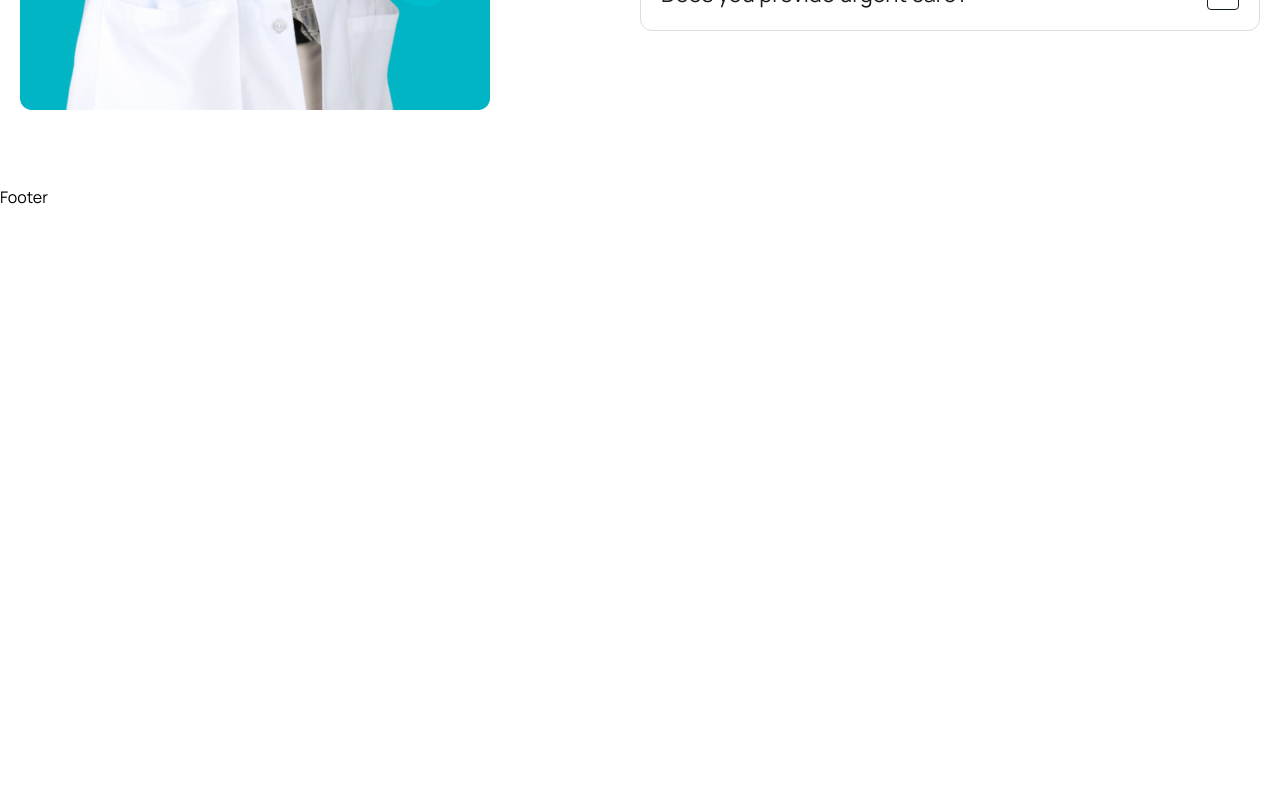
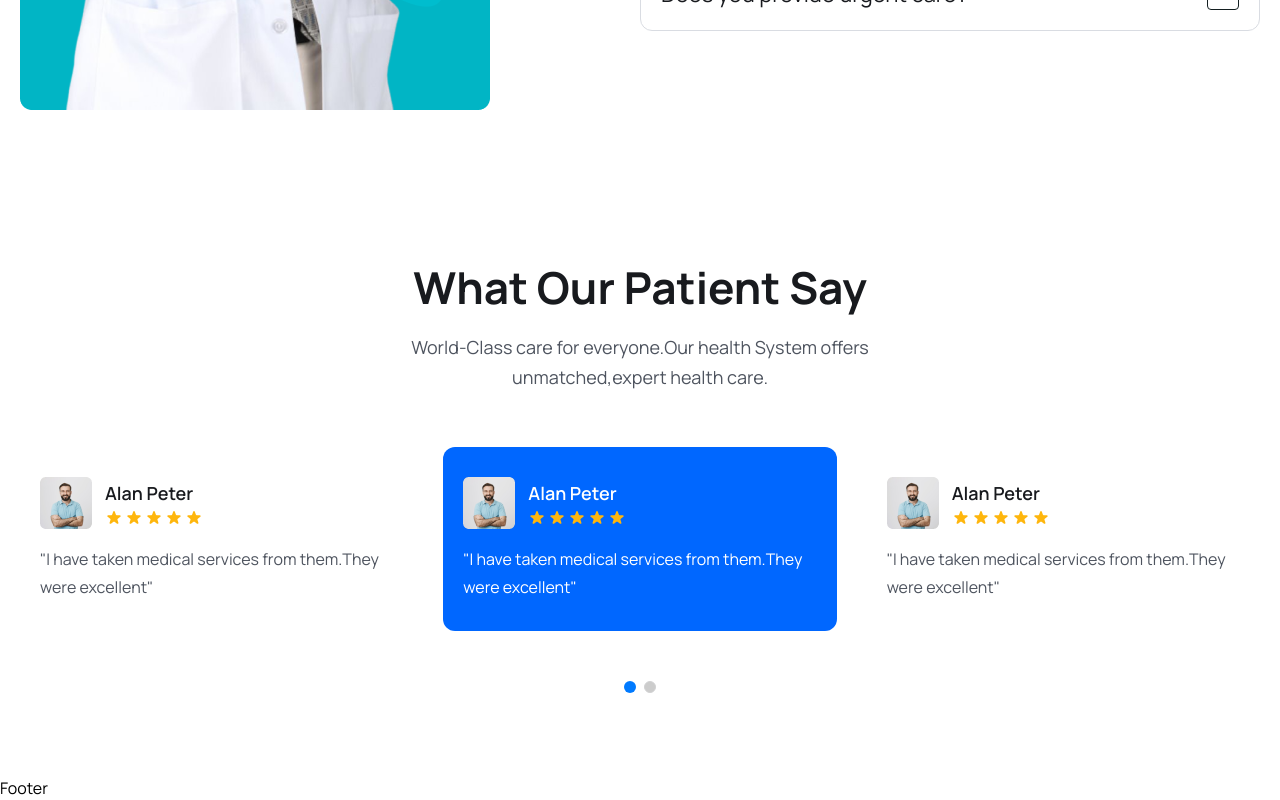
Before and after one commit to gilbert-kiana/Dr-Appointment-MERN-STACK, a React (Vite) app: page / in a window 1280 px wide. Shown: the part 5437-6237 px from the top of the page. Before the commit the page ends 5646 px from the top, so only its background shows below. Built offline with nearby package versions, Linux system fonts and the light colour scheme.

Commit message:
Testimonial section done

```diff
--- a/src/App.css
+++ b/src/App.css
@@ -8,6 +8,37 @@
 
 body {
   font-family: "Manrope", san-serif;
+}
+
+.swiper-pagination-bullet {
+  width: 12px !important;
+  height: 12px !important;
+  border: 1px solid #181a1e !important;
+  opacity: 100%;
+  background: #fff;
+}
+
+.swiper-pagination-bullet-active {
+  background: 0067ff !important;
+  border: none !important;
+}
+
+.swiper {
+  padding-bottom: 70px !important;
+}
+
+.swiper-slide.swiper-slide-next {
+  background: #0067ff;
+  border-radius: 12px;
+  box-shadow: 0px 20px 70px rgba(0, 103, 255, 0.3 !important);
+}
+.swiper-slide.swiper-slide-next h4,
+.swiper-slide.swiper-slide-next p {
+  color: #fff !important;
+}
+
+.swiper-pagination {
+  top: 90% !important;
 }
 
 .sticky__header {
--- /dev/null
+++ b/src/components/Testimonial/Testimonial.jsx
@@ -0,0 +1,123 @@
+import React from 'react'
+import { Pagination } from 'swiper/modules'
+import { Swiper, SwiperSlide } from 'swiper/react'
+import 'swiper/css';
+import 'swiper/css/pagination';
+import patientAvatar from "../../assets/images/patient-avatar.png"
+import { HiStar } from 'react-icons/hi'
+
+const Testimonial = () => {
+    return (
+        <div className='mt-[30px] lg:mt-[55px]'>
+            <Swiper modules={[Pagination]}
+                spaceBetween={30}
+                slidesPerView={1}
+                pagination={{ clickable: true }}
+                breakpoints={{
+                    640: {
+                        slidesPerView: 1,
+                        spaceBetween: 0,
+                    },
+                    768: {
+                        slidesPerView: 2,
+                        spaceBetween: 20,
+                    },
+                    1024: {
+                        slidesPerView: 3,
+                        spaceBetween: 30,
+                    }
+                }}>
+                <SwiperSlide>
+                    <div className='py-[30px] px-5 rounded-3'>
+                        <div className="flex items-center gap-[13px]">
+                            <img src={patientAvatar} alt='' />
+                            <div>
+                                <h4 className="text-[18px] leading-[30px] font-semibold text-headingColor">
+                                    Alan Peter
+                                </h4>
+                                <div className="flex items-center gap-[2px]">
+                                    <HiStar className='text-yellowColor w-[18px] h-5' />
+                                    <HiStar className='text-yellowColor w-[18px] h-5' />
+                                    <HiStar className='text-yellowColor w-[18px] h-5' />
+                                    <HiStar className='text-yellowColor w-[18px] h-5' />
+                                    <HiStar className='text-yellowColor w-[18px] h-5' />
+                                </div>
+                            </div>
+                        </div>
+                        <p className="text-[16px] leading-7 mt-4 text-textColor font-400">
+                            "I have taken medical services from them.They were excellent"
+                        </p>
+                    </div>
+                </SwiperSlide>
+                <SwiperSlide>
+                    <div className='py-[30px] px-5 rounded-3'>
+                        <div className="flex items-center gap-[13px]">
+                            <img src={patientAvatar} alt='' />
+                            <div>
+                                <h4 className="text-[18px] leading-[30px] font-semibold text-headingColor">
+                                    Alan Peter
+                                </h4>
+                                <div className="flex items-center gap-[2px]">
+                                    <HiStar className='text-yellowColor w-[18px] h-5' />
+                                    <HiStar className='text-yellowColor w-[18px] h-5' />
+                                    <HiStar className='text-yellowColor w-[18px] h-5' />
+                                    <HiStar className='text-yellowColor w-[18px] h-5' />
+                                    <HiStar className='text-yellowColor w-[18px] h-5' />
+                                </div>
+                            </div>
+                        </div>
+                        <p className="text-[16px] leading-7 mt-4 text-textColor font-400">
+                            "I have taken medical services from them.They were excellent"
+                        </p>
+                    </div>
+                </SwiperSlide>
+                <SwiperSlide>
+                    <div className='py-[30px] px-5 rounded-3'>
+                        <div className="flex items-center gap-[13px]">
+                            <img src={patientAvatar} alt='' />
+                            <div>
+                                <h4 className="text-[18px] leading-[30px] font-semibold text-headingColor">
+                                    Alan Peter
+                                </h4>
+                                <div className="flex items-center gap-[2px]">
+                                    <HiStar className='text-yellowColor w-[18px] h-5' />
+                                    <HiStar className='text-yellowColor w-[18px] h-5' />
+                                    <HiStar className='text-yellowColor w-[18px] h-5' />
+                                    <HiStar className='text-yellowColor w-[18px] h-5' />
+                                    <HiStar className='text-yellowColor w-[18px] h-5' />
+                                </div>
+                            </div>
+                        </div>
+                        <p className="text-[16px] leading-7 mt-4 text-textColor font-400">
+                            "I have taken medical services from them.They were excellent"
+                        </p>
+                    </div>
+                </SwiperSlide>
+                <SwiperSlide>
+                    <div className='py-[30px] px-5 rounded-3'>
+                        <div className="flex items-center gap-[13px]">
+                            <img src={patientAvatar} alt='' />
+                            <div>
+                                <h4 className="text-[18px] leading-[30px] font-semibold text-headingColor">
+                                    Alan Peter
+                                </h4>
+                                <div className="flex items-center gap-[2px]">
+                                    <HiStar className='text-yellowColor w-[18px] h-5' />
+                                    <HiStar className='text-yellowColor w-[18px] h-5' />
+                                    <HiStar className='text-yellowColor w-[18px] h-5' />
+                                    <HiStar className='text-yellowColor w-[18px] h-5' />
+                                    <HiStar className='text-yellowColor w-[18px] h-5' />
+                                </div>
+                            </div>
+                        </div>
+                        <p className="text-[16px] leading-7 mt-4 text-textColor font-400">
+                            "I have taken medical services from them.They were excellent"
+                        </p>
+                    </div>
+                </SwiperSlide>
+            </Swiper>
+        </div>
+    )
+}
+
+export default Testimonial
--- a/src/pages/Home.jsx
+++ b/src/pages/Home.jsx
@@ -15,6 +15,7 @@
 import ServiceList from '../components/services/ServiceList'
 import DoctorList from '../components/Doctors/DoctorList'
 import FaqList from "../components/Faq/FaqList"
+import Testimonial from '../components/Testimonial/Testimonial'
 
 const Home = () => {
     return (
@@ -244,6 +245,19 @@
                         </div>
                     </div>
                 </section>
+
+                {/* testimonial */}
+                <section>
+                    <div className="container">
+                        <div className="xl:w-[470px] mx-auto">
+                            <h2 className='heading text-center'>What Our Patient Say</h2>
+                            <p className="text__para text-center">
+                                World-Class care for everyone.Our health System offers unmatched,expert health care.
+                            </p>
+                        </div>
+                        <Testimonial />
+                    </div>
+                </section>
             </>
         </>
     )
```
